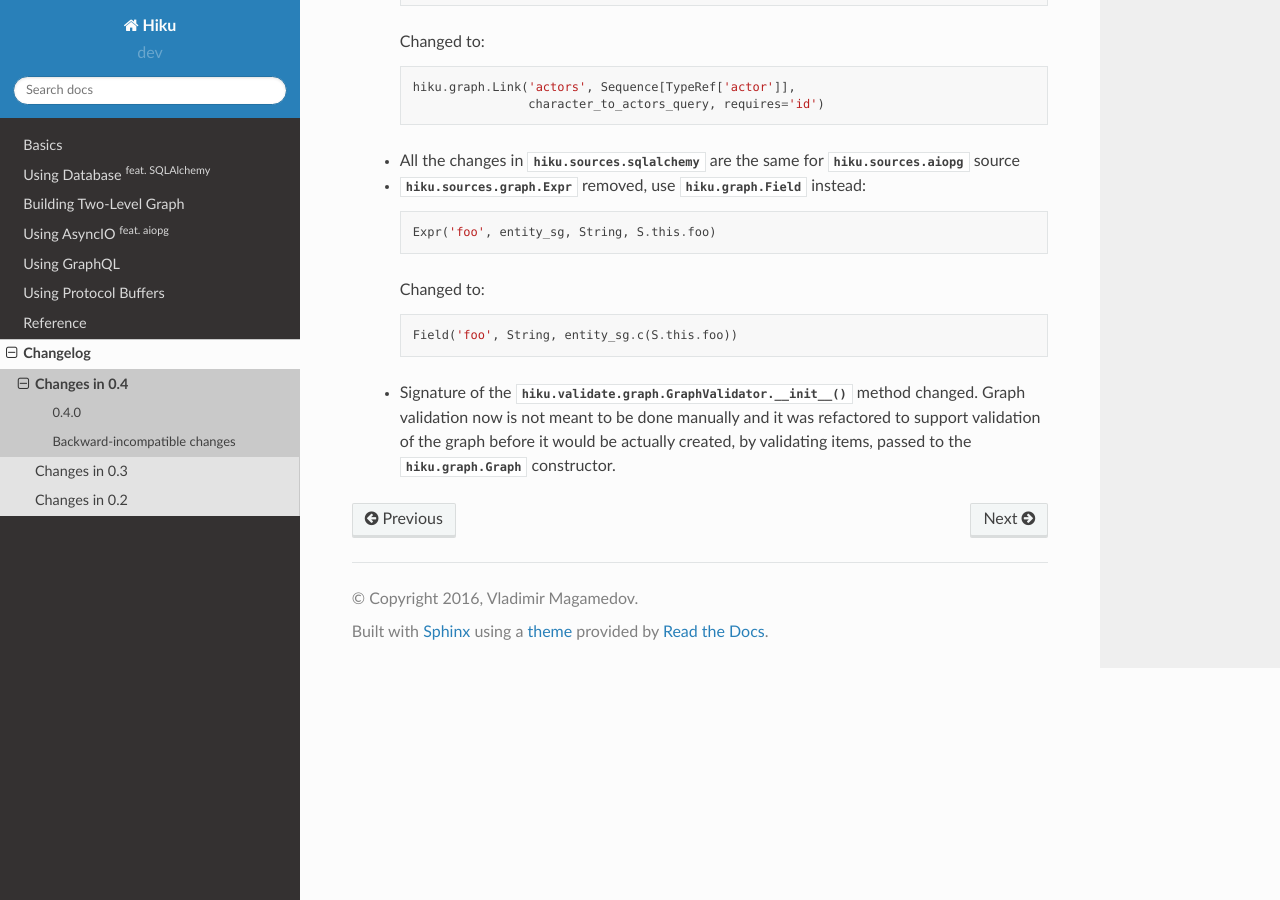
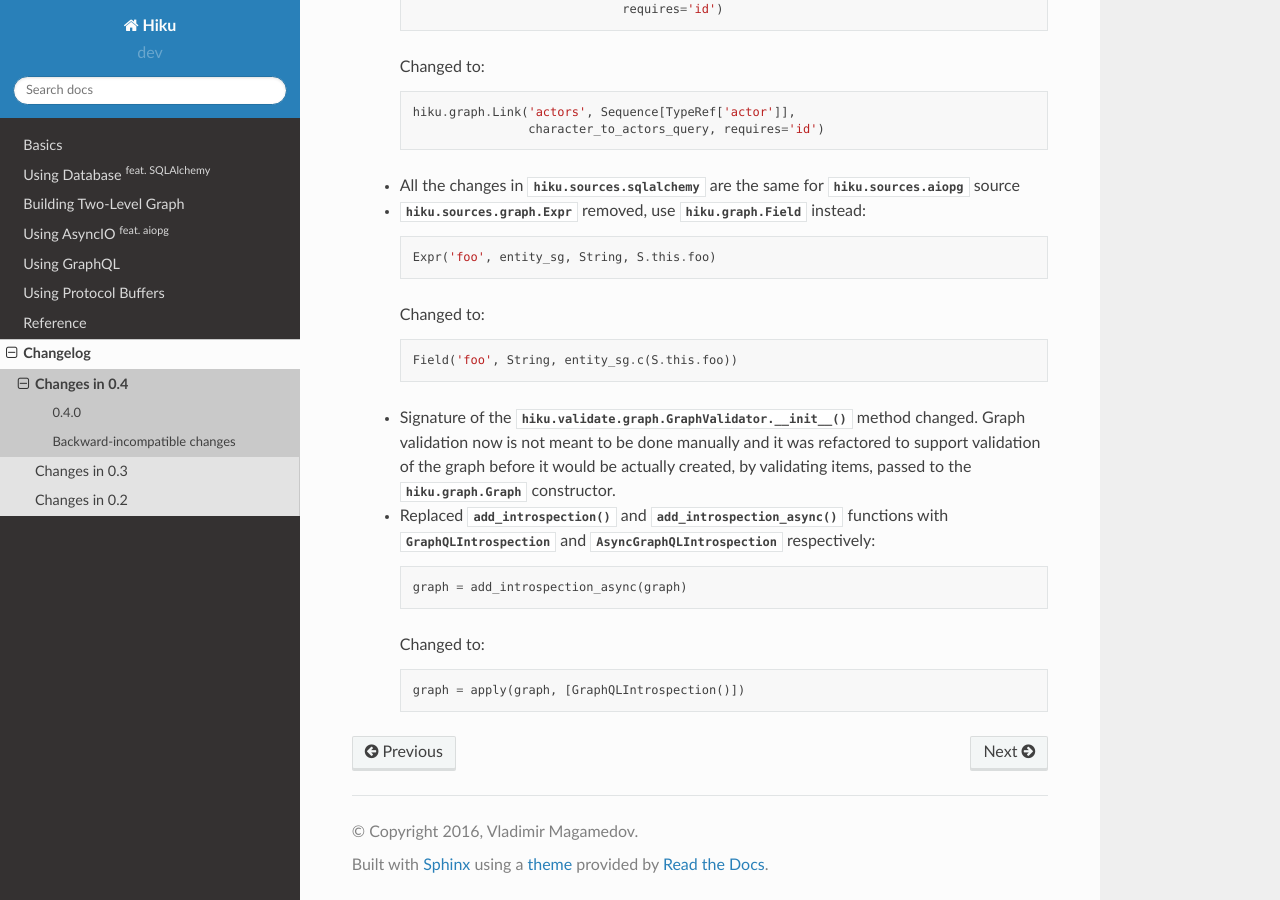
Before and after one commit to evo-company/hiku, a Sphinx documentation site: the page built from docs/changelog/changes_04.rst, in a window 1280 px wide and 900 px high, scrolled down 1024 px. Built offline with Sphinx 7.4.7 and the Read the Docs theme 2.0.0, drawn with Linux system fonts in a browser that asks for light colours; some of the changed text lies outside the part shown.

Commit message:
Updated changelog with a note about "apply" function and it's usage to enable GraphQL introspection

```diff
--- a/docs/changelog/changes_04.rst
+++ b/docs/changelog/changes_04.rst
@@ -6,6 +6,8 @@
 
   - Refactored data sources to be simpler to setup and more consistent
   - Graph validation now performed automatically
+  - Added :py:func:`hiku.graph.apply` function to apply graph transformers
+
 
 Backward-incompatible changes
 ~~~~~~~~~~~~~~~~~~~~~~~~~~~~~
@@ -84,3 +86,19 @@
     it was refactored to support validation of the graph before it would be
     actually created, by validating items, passed to the
     :py:class:`hiku.graph.Graph` constructor.
+
+  - Replaced :py:func:`~hiku.introspection.graphql.add_introspection` and
+    :py:func:`~hiku.introspection.graphql.add_introspection_async` functions with
+    :py:class:`~hiku.introspection.graphql.GraphQLIntrospection` and
+    :py:class:`~hiku.introspection.graphql.AsyncGraphQLIntrospection`
+    respectively:
+
+    .. code-block:: python
+
+      graph = add_introspection_async(graph)
+
+    Changed to:
+
+    .. code-block:: python
+
+      graph = apply(graph, [GraphQLIntrospection()])
```
